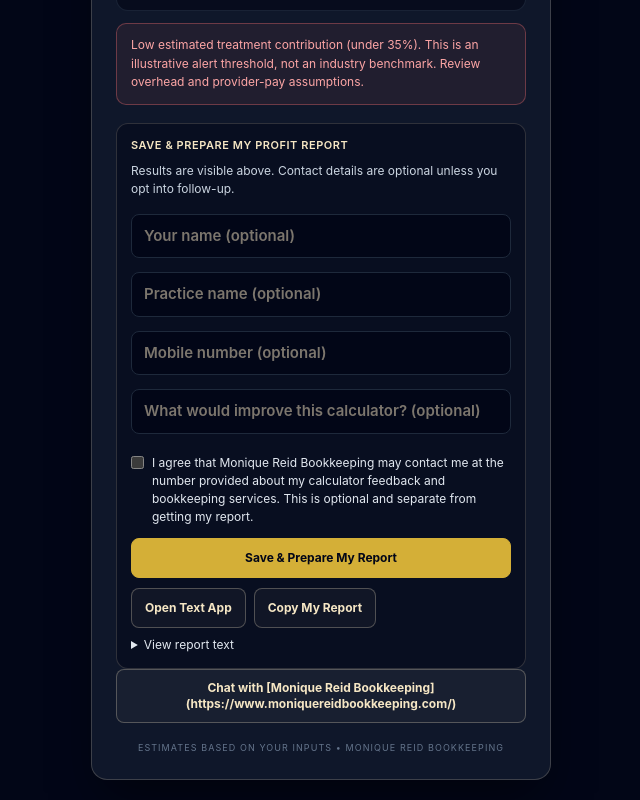
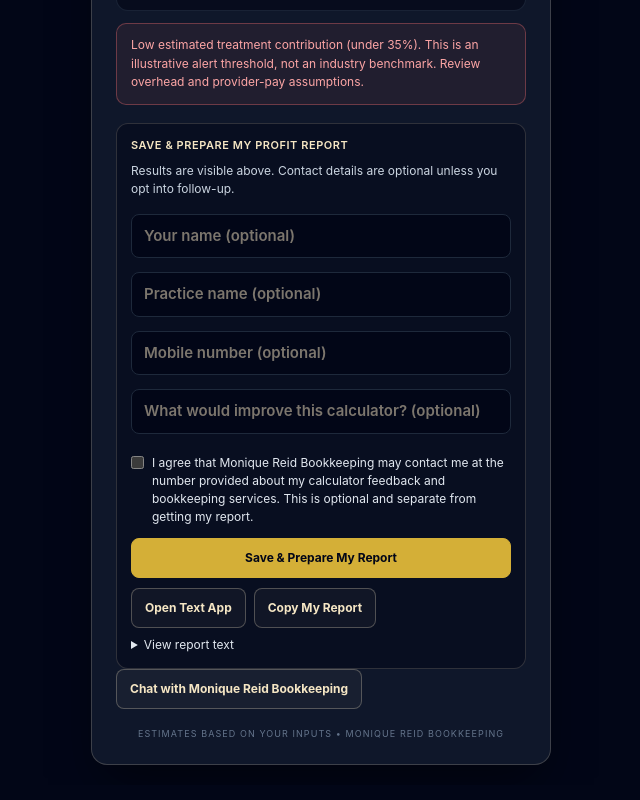
Before and after one commit to moniquereidbookkeeping/medspa-profit-pulse, a React (Vite) app: page / in a window 1280 px wide. Shown: the part 985-1785 px from the top of the page, without its empty margins (319-959 px from the left). Built offline with nearby package versions, Linux system fonts and the light colour scheme.

Commit message:
Update App.tsx

```diff
--- a/src/App.tsx
+++ b/src/App.tsx
@@ -174,6 +174,7 @@ export default function App() {
       setSaveMessage('Saved to your report tracker. Your report is ready below.');
     } catch (error) {
       console.error('Report save failed', error);
+      // Access to the report must remain available even during an outage.
       setSmsReady(true);
       setSaveMessage('Could not save the report to our tracker. You can still copy or text your results below, or retry saving.');
     } finally {
@@ -191,6 +192,8 @@ export default function App() {
   };
 
   const handleOpenSms = () => {
+    // An SMS URI opens the owner's messaging app; only the owner can send the SMS.
+    // Not all iOS/Android configurations allow prefilling the body.
     window.location.href = `sms:?body=${encodeURIComponent(makeReport())}`;
     setSaveMessage('Your messaging app was requested. If the report is not prefilled, use Copy My Report.');
   };
@@ -421,7 +424,7 @@ export default function App() {
       </div>
 
       <a href="https://www.moniquereidbookkeeping.com/" target="_blank" rel="noopener noreferrer" className="secondary-cta-btn">
-        Chat with [Monique Reid Bookkeeping](https://www.moniquereidbookkeeping.com/)
+        Chat with Monique Reid Bookkeeping
       </a>
 
       <p className="footer-text">ESTIMATES BASED ON YOUR INPUTS • MONIQUE REID BOOKKEEPING</p>
```
